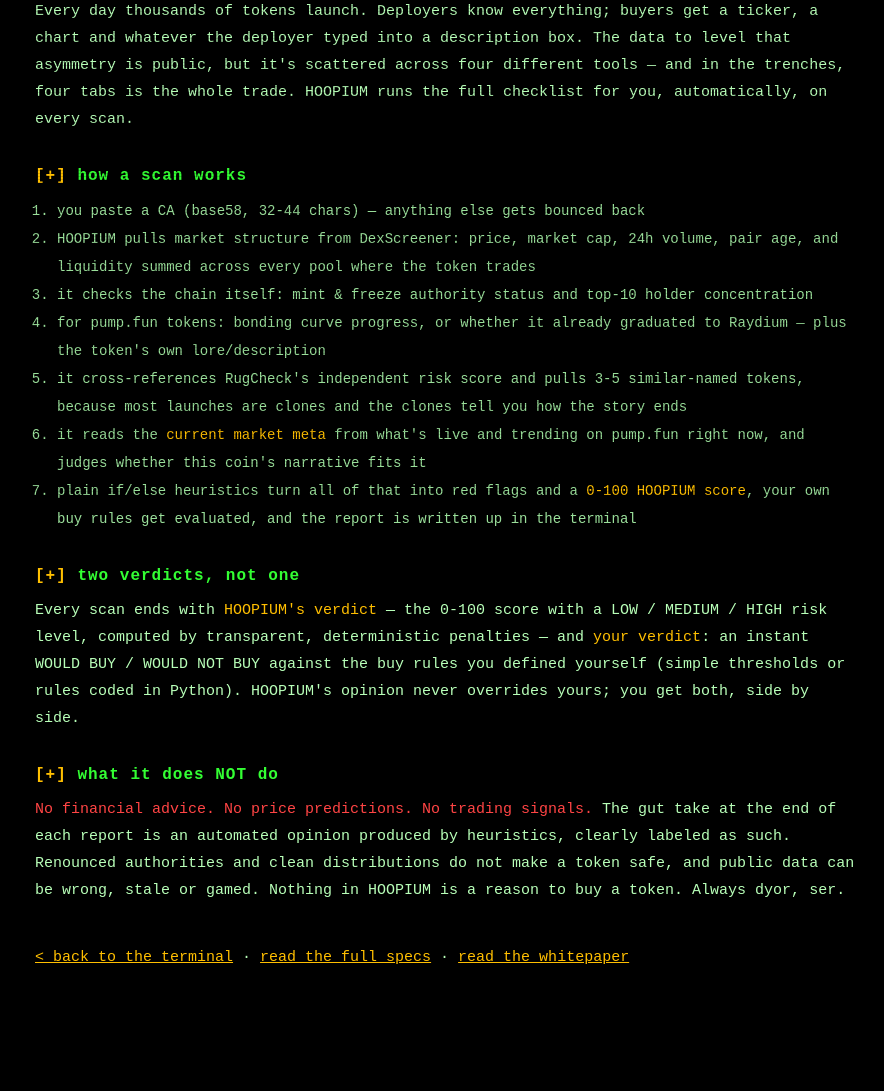
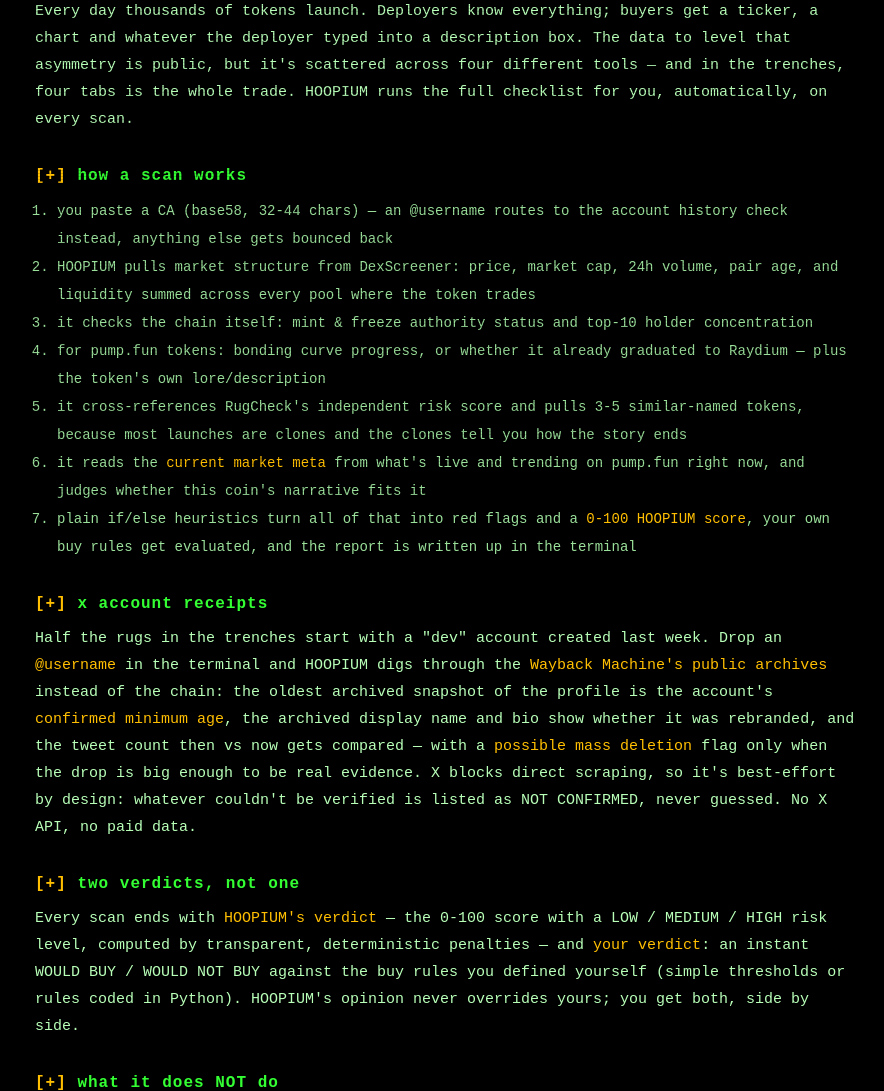
Before and after one commit to KaelDrifts/copium-chat, a Flask app: page /about in a window 1280 px wide. Shown: the part 296-1387 px from the top of the page, without its empty margins (195-1079 px from the left). Before the commit the page ends 1260 px from the top, so only its background shows below. Run offline with Flask 3, Linux system fonts and the light colour scheme.

Commit message:
Tighten the hero copy and move the X history detail to the about page
Co-Authored-By: Claude Fable 5 <noreply@anthropic.com>

```diff
--- a/templates/about.html
+++ b/templates/about.html
@@ -116,7 +116,7 @@
 
     <h2>how a scan works</h2>
     <ol>
-      <li>you paste a CA (base58, 32-44 chars) — anything else gets bounced back</li>
+      <li>you paste a CA (base58, 32-44 chars) — an @username routes to the account history check instead, anything else gets bounced back</li>
       <li>HOOPIUM pulls market structure from DexScreener: price, market cap, 24h volume, pair age, and liquidity summed across every pool where the token trades</li>
       <li>it checks the chain itself: mint &amp; freeze authority status and top-10 holder concentration</li>
       <li>for pump.fun tokens: bonding curve progress, or whether it already graduated to Raydium — plus the token's own lore/description</li>
@@ -124,6 +124,19 @@
       <li>it reads the <span class="hl">current market meta</span> from what's live and trending on pump.fun right now, and judges whether this coin's narrative fits it</li>
       <li>plain if/else heuristics turn all of that into red flags and a <span class="hl">0-100 HOOPIUM score</span>, your own buy rules get evaluated, and the report is written up in the terminal</li>
     </ol>
+
+    <h2>x account receipts</h2>
+    <p>
+      Half the rugs in the trenches start with a "dev" account created last week. Drop an
+      <span class="hl">@username</span> in the terminal and HOOPIUM digs through the
+      <span class="hl">Wayback Machine's public archives</span> instead of the chain: the oldest
+      archived snapshot of the profile is the account's <span class="hl">confirmed minimum age</span>,
+      the archived display name and bio show whether it was rebranded, and the tweet count then
+      vs now gets compared — with a <span class="hl">possible mass deletion</span> flag only when
+      the drop is big enough to be real evidence. X blocks direct scraping, so it's best-effort
+      by design: whatever couldn't be verified is listed as NOT CONFIRMED, never guessed.
+      No X API, no paid data.
+    </p>
 
     <h2>two verdicts, not one</h2>
     <p>
```
Also changed, not shown: templates/index.html (+6 -6 lines).
